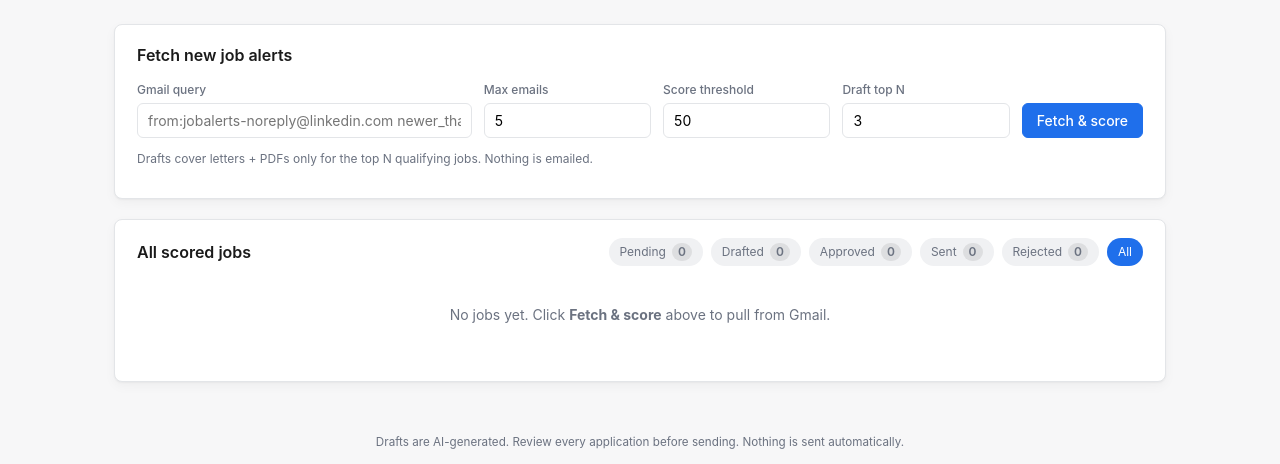
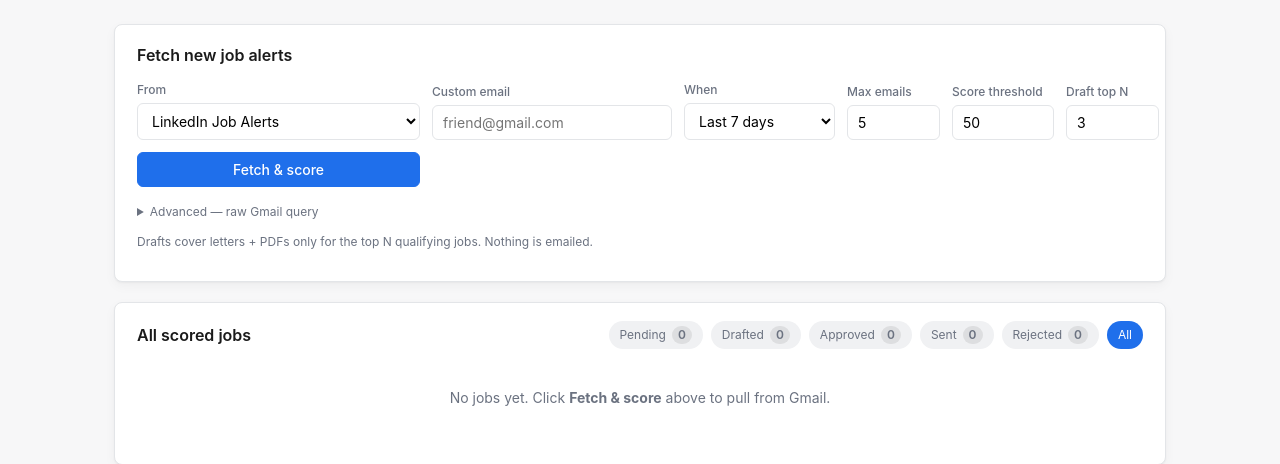
Before and after one commit to Winney360/Job_Application_Agent, a Flask app: page / in a window 1280 px wide. Shown: the part 52-516 px from the top of the page. Run offline with Flask 3, Linux system fonts and the light colour scheme; data that the repository does not hold is empty.

Commit message:
feat: Add email sender and recipient fields to job processing and enhance UI for application submission

```diff
--- a/agent/db.py
+++ b/agent/db.py
@@ -49,6 +49,11 @@ CREATE TABLE IF NOT EXISTS jobs (
     -- Source email
     source_email_id TEXT NOT NULL DEFAULT '',
     source_email_subject TEXT NOT NULL DEFAULT '',
+    source_email_sender TEXT NOT NULL DEFAULT '',
+
+    -- Recipient suggestion: extracted "apply to ..." email from the listing body.
+    -- Pre-fills the Send form so the user doesn't retype it.
+    recipient_email TEXT NOT NULL DEFAULT '',
 
     -- Status: pending | drafted | approved | sent | rejected
     status TEXT NOT NULL DEFAULT 'pending',
@@ -84,9 +89,21 @@ def connect(db_path: Path = DB_PATH) -> Iterator[sqlite3.Connection]:
         conn.close()
 
 
+# Idempotent ALTER TABLE migrations for databases created before columns existed.
+_MIGRATIONS = [
+    "ALTER TABLE jobs ADD COLUMN source_email_sender TEXT NOT NULL DEFAULT ''",
+    "ALTER TABLE jobs ADD COLUMN recipient_email TEXT NOT NULL DEFAULT ''",
+]
+
+
 def init_db(db_path: Path = DB_PATH) -> None:
     with connect(db_path) as conn:
         conn.executescript(SCHEMA)
+        for stmt in _MIGRATIONS:
+            try:
+                conn.execute(stmt)
+            except sqlite3.OperationalError:
+                pass  # column already exists
 
 
 @dataclass
@@ -113,6 +130,8 @@ class JobRow:
     cover_letter_pdf: str | None
     source_email_id: str
     source_email_subject: str
+    source_email_sender: str
+    recipient_email: str
     status: str
     sent_at: str | None
     sent_to: str | None
@@ -145,6 +164,8 @@ class JobRow:
             cover_letter_pdf=row["cover_letter_pdf"],
             source_email_id=row["source_email_id"],
             source_email_subject=row["source_email_subject"],
+            source_email_sender=row["source_email_sender"] or "",
+            recipient_email=row["recipient_email"] or "",
             status=row["status"],
             sent_at=row["sent_at"],
             sent_to=row["sent_to"],
@@ -164,6 +185,7 @@ def upsert_scored_job(
     score: dict,
     source_email_id: str,
     source_email_subject: str,
+    source_email_sender: str = "",
 ) -> int:
     """Insert or update a scored job. Preserves user-set status (approved/sent/rejected).
     Returns the job id.
@@ -189,6 +211,8 @@ def upsert_scored_job(
         "score_reason": score.get("reason", ""),
         "source_email_id": source_email_id,
         "source_email_subject": source_email_subject,
+        "source_email_sender": source_email_sender,
+        "recipient_email": job.get("apply_email", ""),
         "updated_at": now,
     }
     if existing is None:
--- a/agent/extractor.py
+++ b/agent/extractor.py
@@ -51,6 +51,14 @@ class Job(BaseModel):
         default="",
         description="Posting date or relative phrase like '3 days ago' if visible.",
     )
+    apply_email: str = Field(
+        default="",
+        description=(
+            "Email address for applying, ONLY if the listing explicitly says something "
+            "like 'apply to recruiter@company.com', 'send your CV to ...', or shows a "
+            "contact email. Leave empty if the listing only points to a URL."
+        ),
+    )
 
 
 class ExtractionResult(BaseModel):
@@ -74,6 +82,7 @@ Rules for extraction:
 - Set remote=true ONLY if the listing explicitly mentions remote / work from home / fully remote / WFH. "Hybrid", "flexible", or unclear locations are NOT remote.
 - Skills must be concrete tech (React, Node.js, AWS, Python, GraphQL, etc.). Skip soft skills.
 - For job_url, prefer the canonical job-detail URL. If only a tracking redirect is present, use that.
+- For apply_email, extract ONLY if a contact email is explicitly written in the listing. Never invent or guess from the company domain.
 - Do not invent fields. If a value is missing, use an empty string."""
 
 
--- a/agent/pipeline.py
+++ b/agent/pipeline.py
@@ -121,6 +121,9 @@ def run_pipeline(
 
     # Persist all scored jobs (even below threshold) so the UI can show full picture.
     db_ids: dict[int, int] = {}  # index in deduped -> job_id
+    # Map email id -> sender for fallback recipient pre-fill
+    email_senders = {email.id: email.sender for email, _ in pairs}
+
     if persist:
         with connect() as conn:
             for i, sj in enumerate(deduped):
@@ -130,6 +133,7 @@ def run_pipeline(
                     score=sj.score.model_dump(),
                     source_email_id=sj.source_email_id,
                     source_email_subject=sj.source_email_subject,
+                    source_email_sender=email_senders.get(sj.source_email_id, ""),
                 )
 
     # Generate materials for the top N
--- a/app.py
+++ b/app.py
@@ -88,13 +88,40 @@ def index() -> str:
     )
 
 
+_EMAIL_RE = __import__("re").compile(r"<([^<>@\s]+@[^<>@\s]+)>")
+
+
+def _suggest_recipient(job) -> tuple[str, str]:
+    """Return (email, source_label) suggesting where to send the application.
+
+    Priority: explicit apply email from the listing > sender of the source email.
+    `source_label` is a short tag describing where it came from, for UI hints.
+    """
+    if job.recipient_email:
+        return job.recipient_email, "extracted from job listing"
+    sender = job.source_email_sender or ""
+    # "Foo Bar <foo@bar.com>" -> "foo@bar.com"
+    m = _EMAIL_RE.search(sender)
+    if m:
+        return m.group(1), "sender of the source email"
+    if "@" in sender:
+        return sender.strip(), "sender of the source email"
+    return "", ""
+
+
 @app.route("/jobs/<int:job_id>")
 def job_detail(job_id: int) -> str:
     with connect() as conn:
         job = get_job(conn, job_id)
     if job is None:
         abort(404)
-    return render_template("job.html", job=job)
+    suggested, source = _suggest_recipient(job)
+    return render_template(
+        "job.html",
+        job=job,
+        suggested_recipient=suggested,
+        suggested_source=source,
+    )
 
 
 @app.post("/jobs/<int:job_id>/approve")
@@ -177,9 +204,40 @@ def send(job_id: int) -> "Response":
     return redirect(url_for("job_detail", job_id=job_id))
 
 
+VALID_WINDOWS = {"1d", "2d", "7d", "14d", "30d"}
+
+
+def _build_query(form) -> str | None:
+    """Construct a Gmail query from the structured form fields.
+
+    The 'query' field (Advanced override), if filled, beats everything else.
+    Otherwise:
+      - from_preset == 'all'    -> no from filter (whole inbox)
+      - from_preset == 'custom' -> use the from_custom text input
+      - any other value         -> use that as the from: filter
+      - if from_custom is filled it always wins (treats it as an override).
+    """
+    raw = (form.get("query") or "").strip()
+    if raw:
+        return raw
+
+    preset = (form.get("from_preset") or "").strip()
+    custom = (form.get("from_custom") or "").strip()
+    when = (form.get("when") or "").strip()
+
+    parts: list[str] = []
+    if custom:
+        parts.append(f"from:{custom}")
+    elif preset and preset not in {"all", "custom"}:
+        parts.append(f"from:{preset}")
+    if when in VALID_WINDOWS:
+        parts.append(f"newer_than:{when}")
+    return " ".join(parts) or None
+
+
 @app.post("/fetch")
 def fetch() -> "Response":
-    query = request.form.get("query") or None
+    query = _build_query(request.form)
     max_emails = int(request.form.get("max_emails") or 5)
     threshold = int(request.form.get("threshold") or 50)
     top_n = int(request.form.get("top_n") or 3)
@@ -187,7 +245,7 @@ def fetch() -> "Response":
     if query:
         kwargs["query"] = query
     results = run_pipeline(verbose=True, **kwargs)
-    flash(f"Fetched {len(results)} scored job(s).", "ok")
+    flash(f"Fetched {len(results)} scored job(s) using query: {query or 'default'}", "ok")
     return redirect(url_for("index"))
 
 
--- a/static/style.css
+++ b/static/style.css
@@ -74,18 +74,25 @@ h3 { font-size: 13px; margin: 14px 0 6px 0; text-transform: uppercase; letter-sp
 
 .fetch-form {
   display: grid;
-  grid-template-columns: 2fr 1fr 1fr 1fr auto;
+  grid-template-columns: 2fr 1fr 1fr 1fr 1fr auto;
   gap: 12px; align-items: end;
 }
 .fetch-form label {
   display: flex; flex-direction: column; gap: 4px;
   font-size: 12px; color: var(--muted); font-weight: 500;
 }
-input[type=text], input[type=email], input[type=number] {
+.fetch-form .span-2 { grid-column: span 2; }
+.advanced { grid-column: 1 / -1; margin-top: 4px; }
+.advanced summary { cursor: pointer; color: var(--muted); font-size: 12px; user-select: none; }
+.advanced summary:hover { color: var(--text); }
+.advanced label { margin-top: 8px; }
+
+input[type=text], input[type=email], input[type=number], select {
   padding: 8px 10px; border: 1px solid var(--border); border-radius: 6px;
   font-size: 14px; font-family: inherit; background: #fff;
 }
-input:focus { outline: 2px solid var(--primary); outline-offset: -1px; border-color: var(--primary); }
+select { padding-right: 28px; }
+input:focus, select:focus { outline: 2px solid var(--primary); outline-offset: -1px; border-color: var(--primary); }
 
 .btn {
   display: inline-block;
@@ -185,6 +192,7 @@ dd { margin: 2px 0 0 0; }
 .action-row { display: flex; gap: 10px; }
 .send-form { display: flex; gap: 10px; align-items: end; flex-wrap: wrap; }
 .send-form label { display: flex; flex-direction: column; gap: 4px; font-size: 12px; color: var(--muted); flex-grow: 1; min-width: 240px; }
+.hint { margin-top: 2px; }
 
 code { font-family: "SFMono-Regular", Consolas, "Liberation Mono", Menlo, monospace; font-size: 12px; background: #f0f1f3; padding: 1px 6px; border-radius: 3px; }
 
--- a/templates/index.html
+++ b/templates/index.html
@@ -9,8 +9,29 @@
   <form method="post" action="{{ url_for('fetch') }}" class="fetch-form"
         data-overlay="Fetching from Gmail"
         data-overlay-steps="Reading inbox…|Extracting jobs from each email…|Scoring matches against your profile…|Drafting cover letters and PDFs…|Wrapping up — almost there…">
-    <label>Gmail query
-      <input type="text" name="query" placeholder="from:jobalerts-noreply@linkedin.com newer_than:30d" />
+    <label>From
+      <select name="from_preset">
+        <option value="all">All senders (whole inbox)</option>
+        <option value="jobalerts-noreply@linkedin.com" selected>LinkedIn Job Alerts</option>
+        <option value="linkedin.com">Any LinkedIn email</option>
+        <option value="indeed.com">Indeed</option>
+        <option value="wellfound.com">Wellfound</option>
+        <option value="glassdoor.com">Glassdoor</option>
+        <option value="custom">Custom address (use field below)</option>
+      </select>
+    </label>
+    <label>Custom email
+      <input type="text" name="from_custom"
+             placeholder="friend@gmail.com" />
+    </label>
+    <label>When
+      <select name="when">
+        <option value="1d">Last 24 hours</option>
+        <option value="2d">Last 2 days</option>
+        <option value="7d" selected>Last 7 days</option>
+        <option value="14d">Last 14 days</option>
+        <option value="30d">Last 30 days</option>
+      </select>
     </label>
     <label>Max emails
       <input type="number" name="max_emails" value="5" min="1" max="50" />
@@ -23,6 +44,13 @@
     </label>
     <button type="submit" class="btn btn-primary"
             data-loading-text="Fetching… (30–90s)">Fetch &amp; score</button>
+
+    <details class="advanced">
+      <summary>Advanced — raw Gmail query</summary>
+      <label>Override (overrides From + When if filled)
+        <input type="text" name="query" placeholder="e.g. subject:hiring newer_than:3d -from:linkedin.com" />
+      </label>
+    </details>
   </form>
   <p class="muted small">Drafts cover letters + PDFs only for the top N qualifying jobs. Nothing is emailed.</p>
 </section>
```
Also changed, not shown: templates/job.html (+8 -2 lines).
